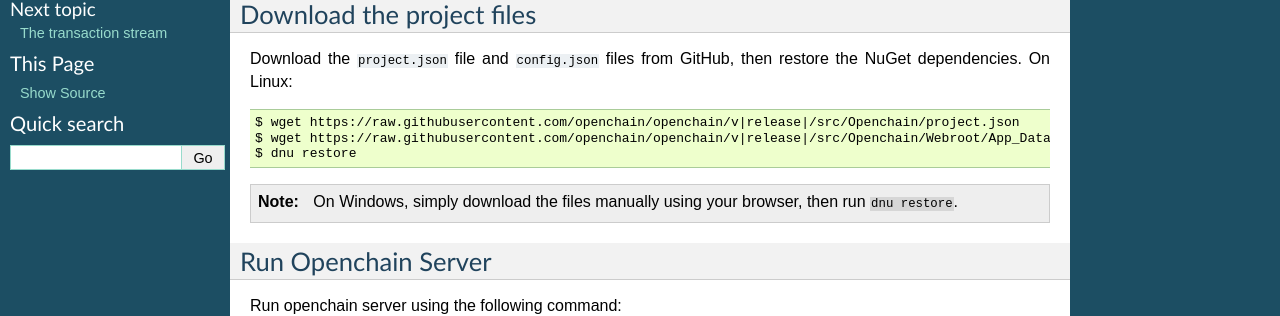
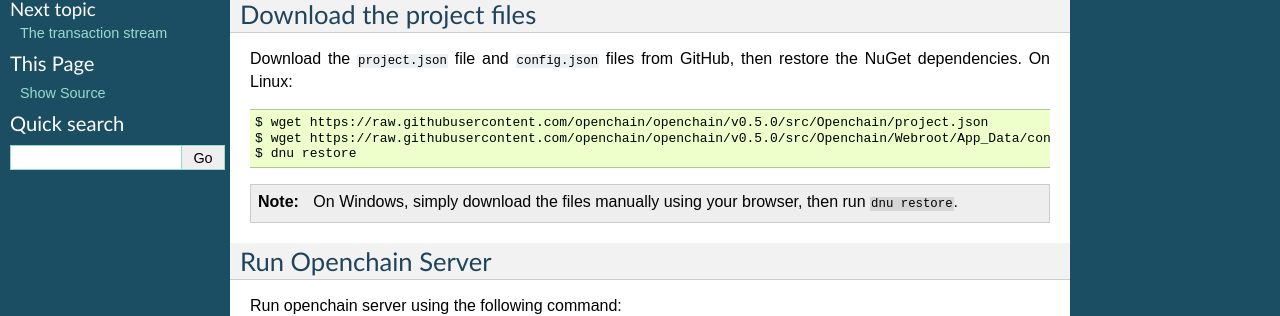
Before and after one commit to openchain/docs, a Sphinx documentation site: the page built from docs/source/general/running-openchain.rst, in a window 1280 px wide. Shown: the part 267-583 px from the top of the page. Built offline with Sphinx 7.4.7, drawn with Linux system fonts in a browser that asks for light colours; some of the changed lines change nothing that is shown.

Commit message:
Fix an issue in the deployment steps

```diff
--- a/docs/source/general/running-openchain.rst
+++ b/docs/source/general/running-openchain.rst
@@ -17,8 +17,8 @@
 
 .. code-block:: bash
 
-    $ wget https://raw.githubusercontent.com/openchain/openchain/v|release|/src/Openchain/project.json
-    $ wget https://raw.githubusercontent.com/openchain/openchain/v|release|/src/Openchain/Webroot/App_Data/config.json -P Webroot/App_Data
+    $ wget https://raw.githubusercontent.com/openchain/openchain/v0.5.0/src/Openchain/project.json
+    $ wget https://raw.githubusercontent.com/openchain/openchain/v0.5.0/src/Openchain/Webroot/App_Data/config.json -P Webroot/App_Data
     $ dnu restore
 
 .. note:: On Windows, simply download the files manually using your browser, then run ``dnu restore``.
```
